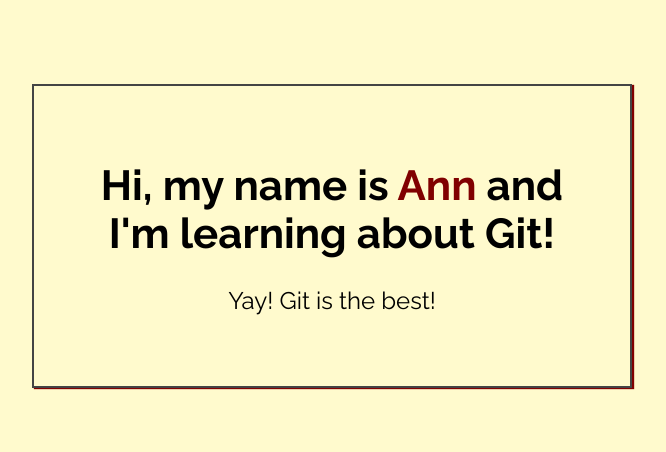
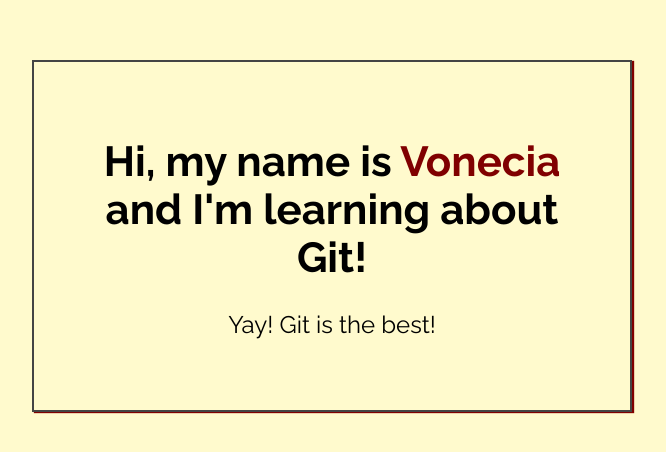
Before and after one commit to Neci-H/my-first-repo2, a plain HTML site: page index.html in a window 1280 px wide. Shown: the part 164-616 px from the top of the page, without its empty margins (308-974 px from the left). Drawn offline with Linux system fonts and the light colour scheme.

Commit message:
Added name to index.html

```diff
--- a/index.html
+++ b/index.html
@@ -14,7 +14,7 @@
 <body>
 
     <div class="greeting">
-        <h1>Hi, my name is <span class="highlight">Ann</span> and I'm learning about Git! </h1>
+        <h1>Hi, my name is <span class="highlight">Vonecia</span> and I'm learning about Git! </h1>
 
         <p>Yay! Git is the best!</p>
     </div>
```
